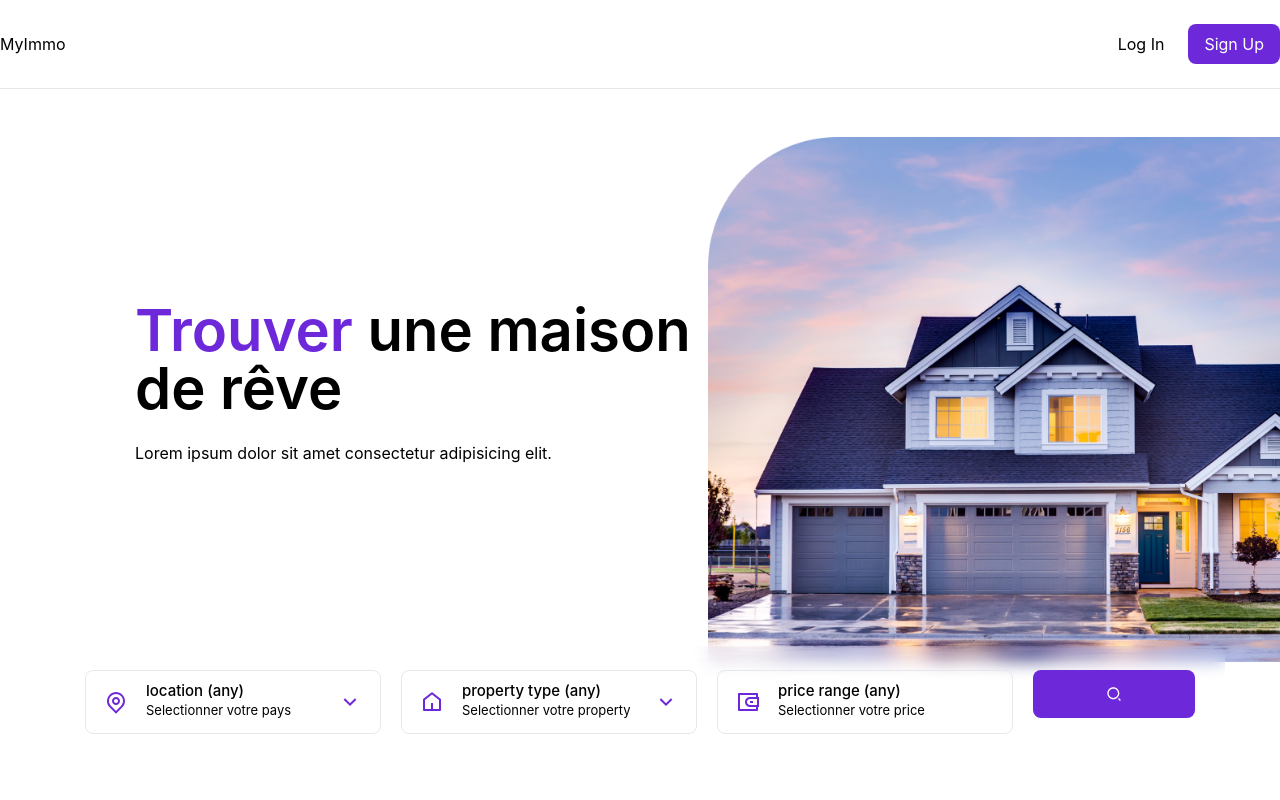
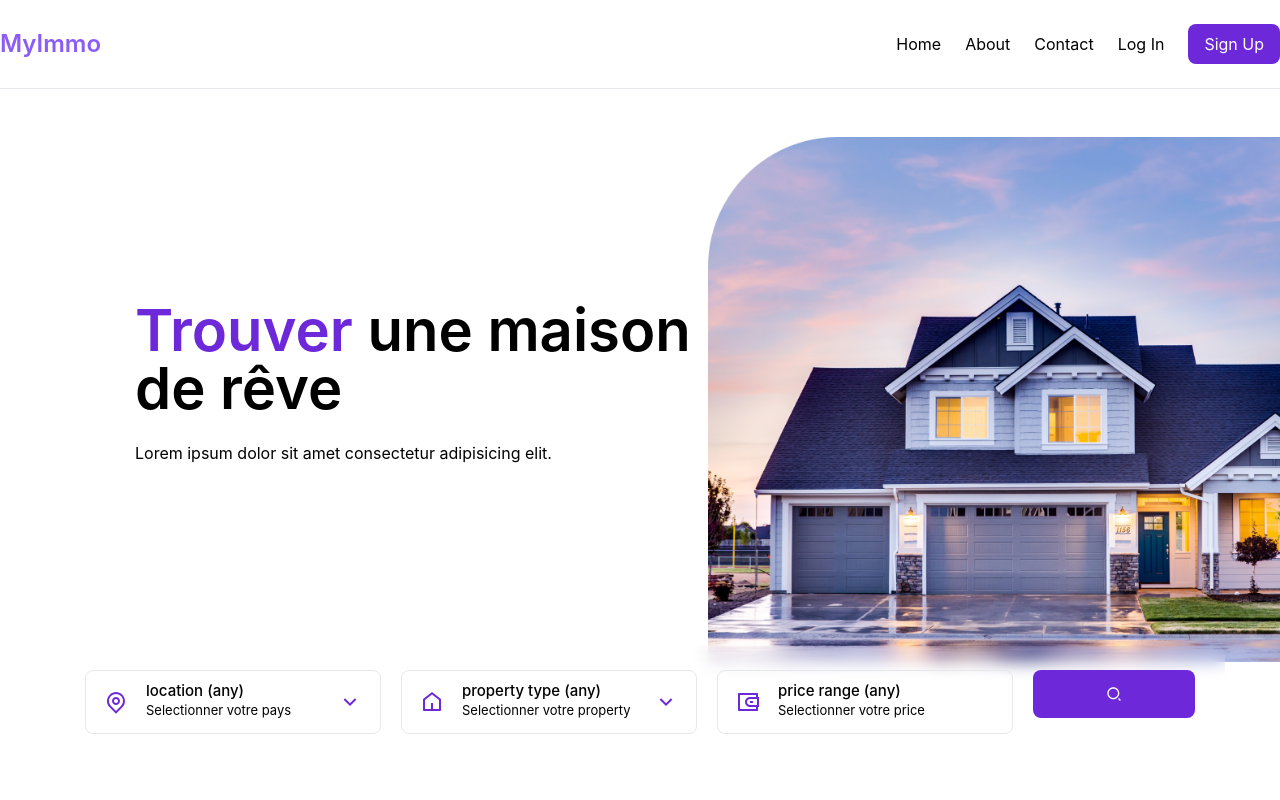
Before and after one commit to elhadjtall/SITE_AGENCE, a React (Vite) app in the folder frontend/: page / in a window 1280 px wide. Shown: the top 800 px of the page. Built offline with nearby package versions, Linux system fonts and the light colour scheme.

Commit message:
AJout du nav

```diff
--- a/frontend/src/components/Header.jsx
+++ b/frontend/src/components/Header.jsx
@@ -10,10 +10,27 @@ const Header = () => {
       <div className="container mx-auto flex justify-between items-center">
         {/* Logo */}
         <Link to="/">
-          <h3>MyImmo</h3>
+          <h3 className="text-2xl font-semibold text-violet-500">MyImmo</h3>
         </Link>
         {/* Buttons Log in and Sign up */}
         <div className="flex items-center gap-6">
+          <ul className="flex items-center gap-6">
+            <li>
+              <Link
+                className="hover:text-violet-900 transition"
+                to="/">Home</Link>
+            </li>
+            <li>
+              <Link
+                className="hover:text-violet-900 transition"
+                to="/about">About</Link>
+            </li>
+            <li>
+              <Link
+                className="hover:text-violet-900 transition"
+                to="/contact">Contact</Link>
+            </li>
+          </ul>
           <Link
             className="hover:text-violet-900 transition"
             to="/">Log In</Link>
```
